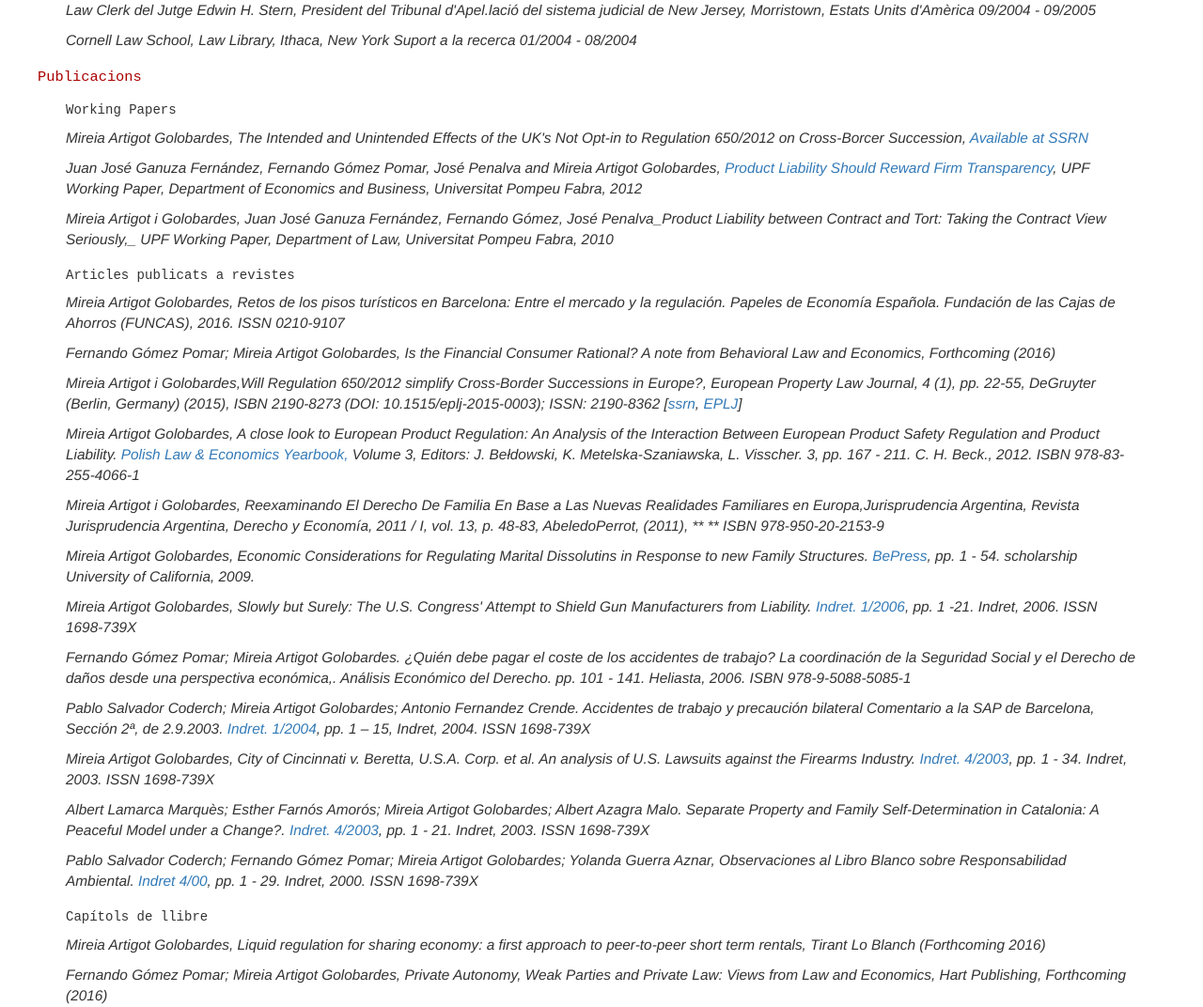
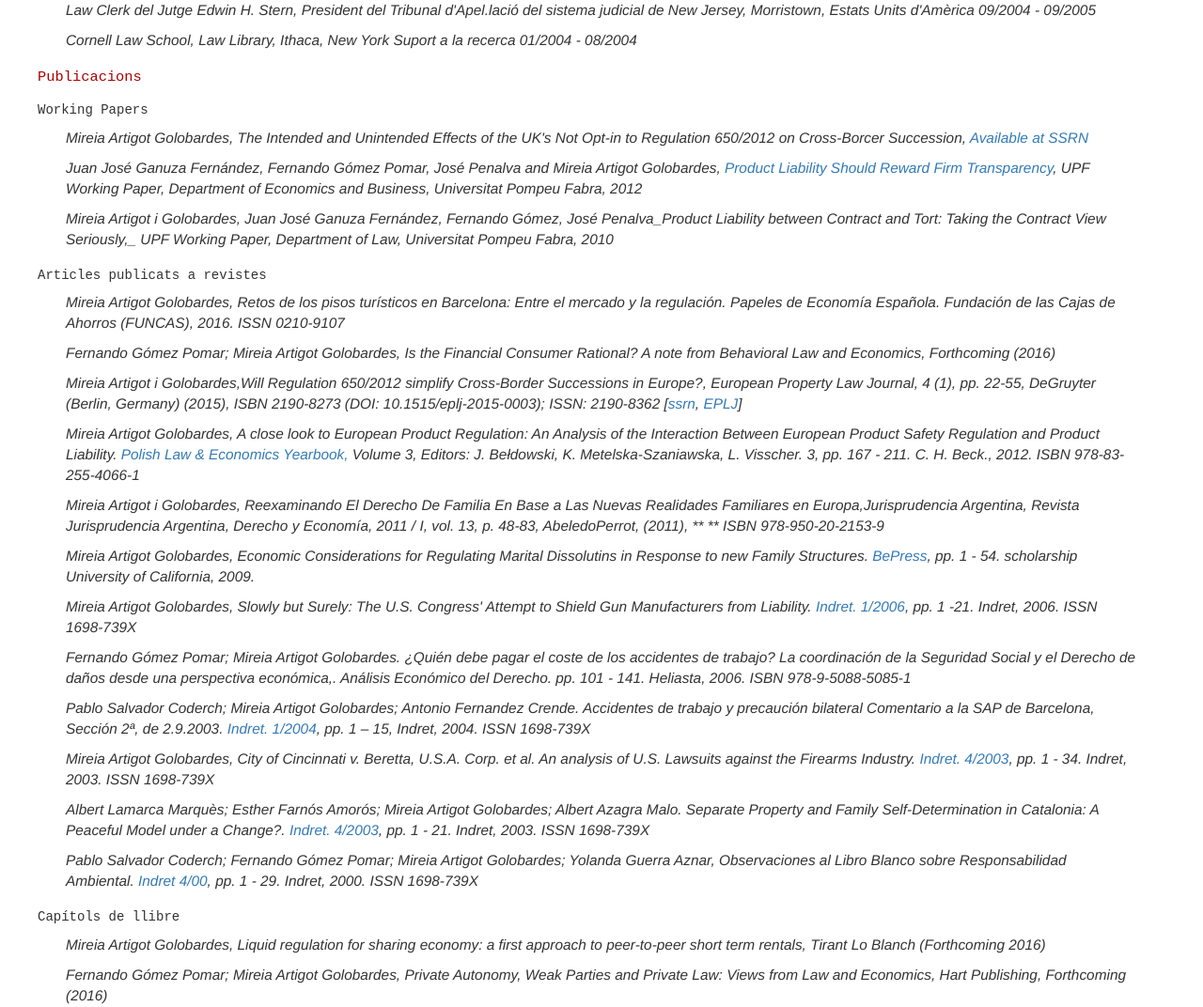
Before and after one commit to JohnPalmer/mireiaartigot, a Jekyll site: the page built from cv/ca/index.md, in a window 1280 px wide. Shown: the part 1001-2073 px from the top of the page at 94% size. Built offline with Jekyll 4.4.1, drawn with Linux system fonts in a browser that asks for light colours; nearby versions of some CDN libraries; our own code applies the rules of GitHub Pages for plain Markdown files.

Commit message:
Update cv_style.css

```diff
--- a/css/cv_style.css
+++ b/css/cv_style.css
@@ -23,4 +23,5 @@
 
 .cv h3 {
 	font-size: 1em;
+	margin-left: -30px;
 }
```
